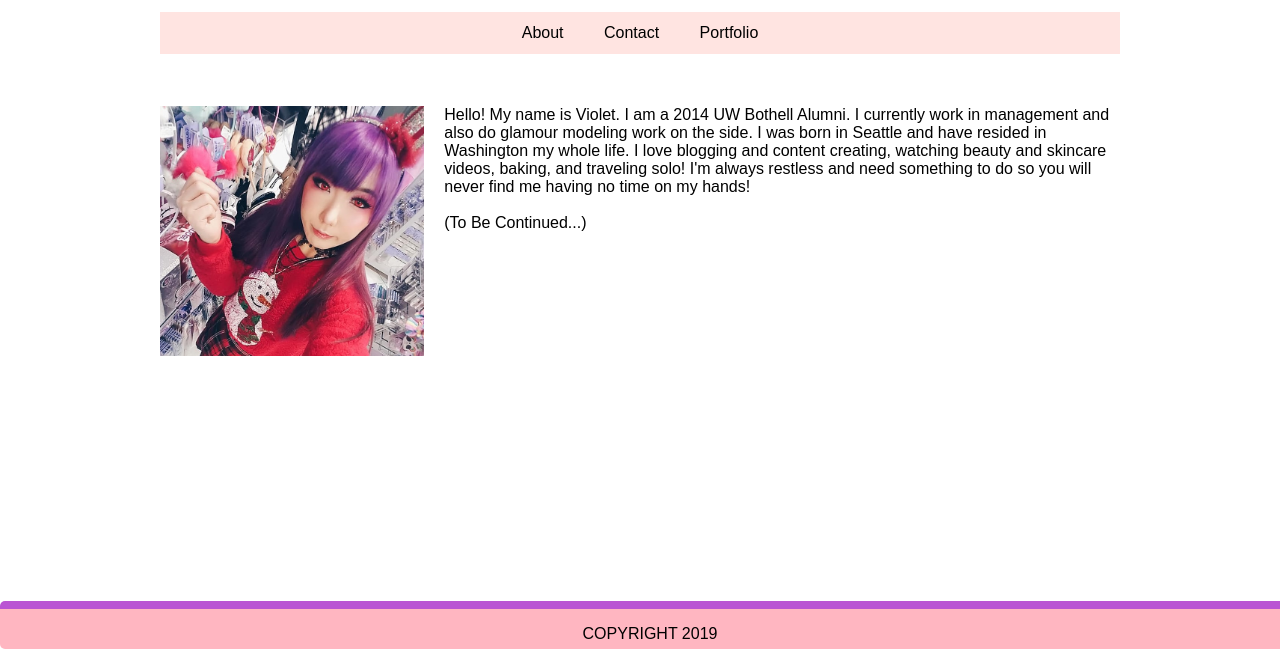
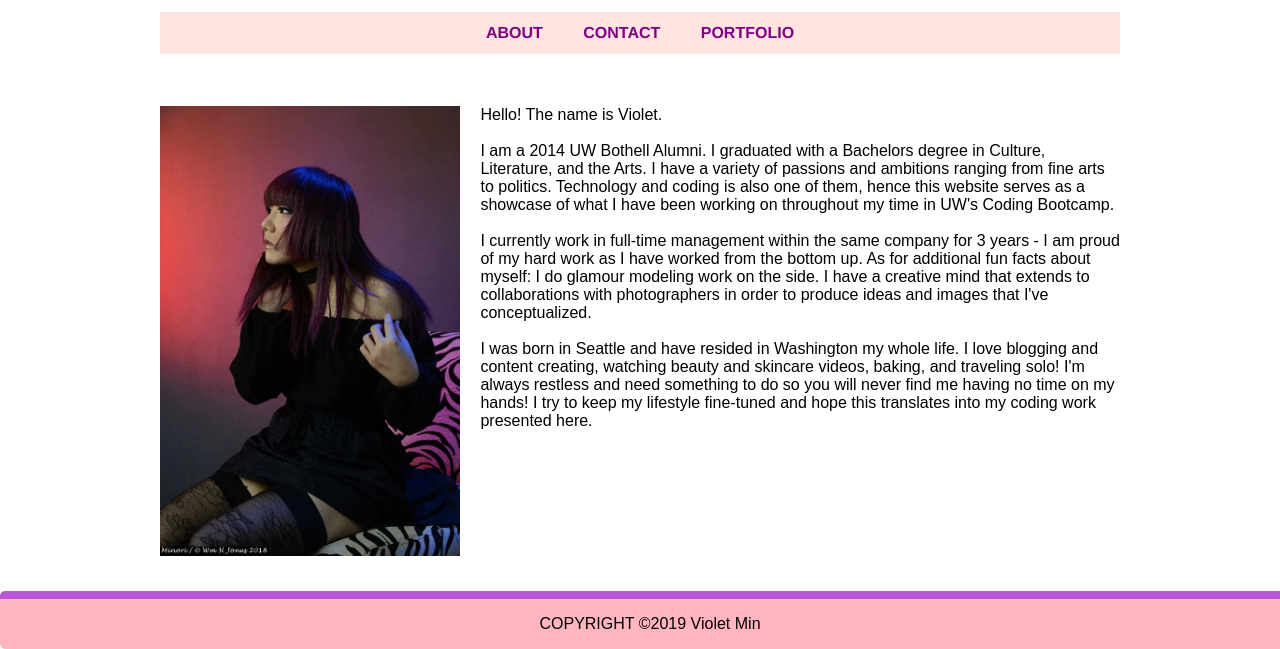
Before and after one commit to VioletShirokuma/violetportfolio.github.io, a plain HTML site: page index.html in a window 1280 px wide. Shown: the part 151-800 px from the top of the page. Drawn offline with Linux system fonts and the light colour scheme.

Commit message:
Adding more files and polishing up HTML

```diff
--- a/assets/css/style.css
+++ b/assets/css/style.css
@@ -16,6 +16,13 @@
     background-color: #ffb6c1;
     height: 100px;
     padding: 4px;
+
+
+}
+
+headtitle {
+    text-shadow: maroon;
+
 
 }
 
@@ -36,18 +43,26 @@
 
 ul.main_menu {
         margin-top: 15px;
+        font-weight: bold;
+        font-family: 'Franklin Gothic Medium', 'Arial Narrow', Arial, sans-serif;
+        color: purple;
+        text-shadow: maroon;
 }
 
 .main_menu li {
     display: inline;
     padding: 0 10px 0 10px;
     font-size: 16px;
+    color: purple;
+    text-shadow: maroon;
 }
 
 .main_menu a {
     text-decoration: none;
-    color: #000000;
+
     padding: 8px;
+    color: purple;
+    text-shadow: maroon;
 
 }
 
@@ -61,7 +76,7 @@
     color:#000000;
     left: 0;
     bottom: 0;
-    height: 20px;
+    height: 30px;
     width: 100%;
     line-height:30px;
         }
@@ -83,5 +98,5 @@
 
 .left {
     float: left;
-    padding: 0 20px 20px 0;
+    padding: 0 20px 70px 0;
    }
--- a/index.html
+++ b/index.html
@@ -12,28 +12,28 @@
 <body>
     <div id="wrapper">
         <header>
-          <h1>Violet Min's Portfolio</h1>
+          <h1 class="headtitle">Shirokuma Sekai || しろくま世界</h1>
         </header>
 
         <nav>
                 <ul class="main_menu">
-                        <li><a href="https://violetshirokuma.github.io/Unit1Vi.github.io/">About</a></li>
-                        <li><a href="https://violetshirokuma.github.io/Unit1Vi.github.io/contact.html">Contact</a></li>
-                        <li><a href="https://violetshirokuma.github.io/Unit1Vi.github.io/portfolio.html">Portfolio</a></li>
+                        <li><a href="https://violetshirokuma.github.io/violetportfolio.github.io/">ABOUT</a></li>
+                        <li><a href="https://violetshirokuma.github.io/violetportfolio.github.io/contact.html">CONTACT</a></li>
+                        <li><a href="https://violetshirokuma.github.io/violetportfolio.github.io/portfolio.html">PORTFOLIO</a></li>
                         </ul>
 
         </nav>
 
 <section>
-<p><br><br><img class="left" src="assets/images/image1.jpg" alt="Image of Violet" height="250">
-    Hello! My name is Violet. I am a 2014 UW Bothell Alumni. I currently work in management and also do glamour modeling work on the side. I was born in Seattle and have resided in Washington my whole life. I love blogging and content creating, watching beauty and skincare videos, baking, and traveling solo! I'm always restless and need something to do so you will never find me having no time on my hands! <br>
-    <br>
-     (To Be Continued...)
+<p><br><br><img class="left" src="assets/images/image2.jpg" alt="Image of Violet" height="450">
+    Hello! The name is Violet. <br><br>I am a 2014 UW Bothell Alumni. I graduated with a Bachelors degree in Culture, Literature, and the Arts. I have a variety of passions and ambitions ranging from fine arts to politics. Technology and coding is also one of them, hence this website serves as a showcase of what I have been working on throughout my time in UW's Coding Bootcamp. <br><br>I currently work in full-time management within the same company for 3 years - I am proud of my hard work as I have worked from the bottom up. As for additional fun facts about myself: I do glamour modeling work on the side. I have a creative mind that extends to collaborations with photographers in order to produce ideas and images that I've conceptualized. <br><br>I was born in Seattle and have resided in Washington my whole life. I love blogging and content creating, watching beauty and skincare videos, baking, and traveling solo! I'm always restless and need something to do so you will never find me having no time on my hands! I try to keep my lifestyle fine-tuned and hope this translates into my coding work presented here.<br>
+    <br><br><br>
+
 </p>
 </section>
 
 <footer>
-<section>COPYRIGHT 2019</section>
+<section>COPYRIGHT ©2019 Violet Min </section>
 
 </footer>
 
```
Also changed, not shown: contact.html (+5 -6 lines), portfolio.html (+36 -8 lines), assets/images/atariportal.png (added), assets/images/image2.jpg (added), assets/images/pass-screen.png (added), assets/images/screenshot.png (added), assets/images/superweatherforecast.png (added).
